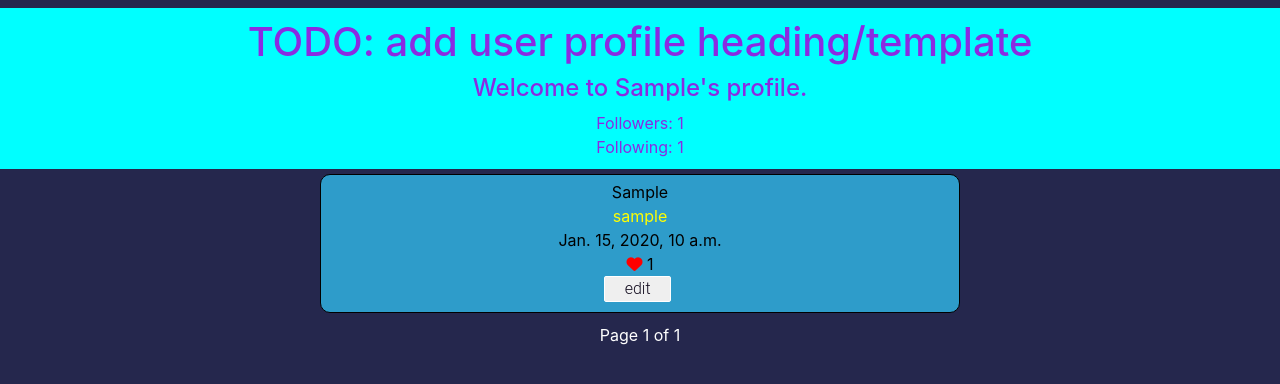
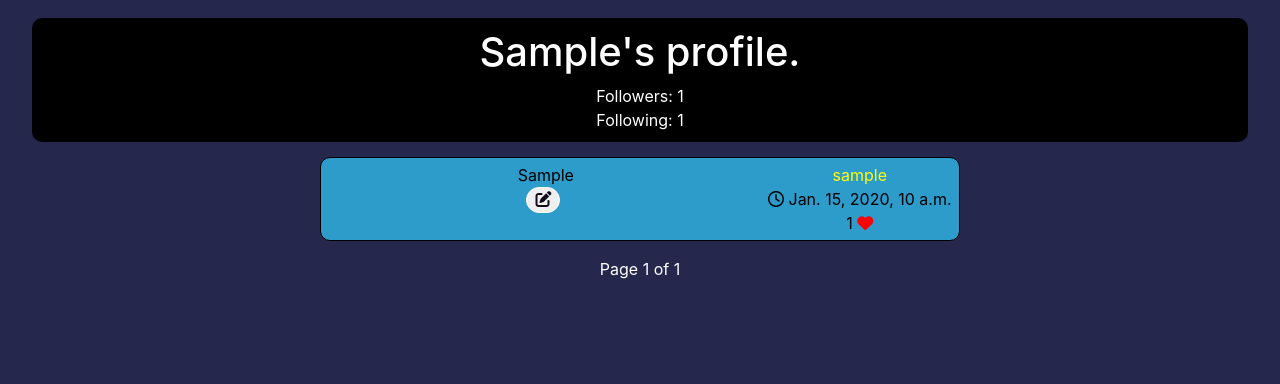
Before and after one commit to boshhy/Network, a Django app: a page that uses network/templates/network/profile.html in a window 1280 px wide. Shown: the part 56-440 px from the top of the page. Run offline with Django 3.2, Linux system fonts and the light colour scheme; a user stored in the database is signed in; tables that the repository leaves empty hold one stand-in row (values such as "Sample post"); some libraries are stand-ins or nearby versions.

Commit message:
Added styling to edit button, fixed profile posts style

```diff
--- a/network/static/network/styles.css
+++ b/network/static/network/styles.css
@@ -26,10 +26,16 @@
 }
 
 #profile {
-    background-color: aqua;
-    color: blueviolet;
+    background-color: black;
+    color: white;
     text-align: center;
     padding: 10px;
+    margin: 10px;
+    width: 95%;
+    align-items: center;
+    display: inline-block;
+    border-radius: 10px;
+
 }
 
 #all_posts {
@@ -78,23 +84,21 @@
 }
 
 #edit_button {
-
-    padding: 0em 1.2em;
+    padding: 0px 8px;
     border: 0.1em solid #FFFFFF;
     margin: 0 0.3em 0.3em 0;
-    border-radius: 0.12em;
+    border-radius: 100px;
     box-sizing: border-box;
     text-decoration: none;
     font-family: 'Roboto', sans-serif;
     font-weight: 300;
     color: #120b1e;
-
     transition: all 0.2s;
 }
 
 #edit_button:hover {
-    color: #000000;
-    background-color: #FFFFFF;
+    color: #ffffff;
+    background-color: #000000;
 }
 
 #post_button_id {
--- a/network/templates/network/index.html
+++ b/network/templates/network/index.html
@@ -16,7 +16,7 @@
     </div>
     {% else %}
     <div id="unauthorized">
-        Sign in to add a Post. <br>
+        <h5><a href="{% url 'login' %}">Sign in</a> to add a Post. <h5>
     </div>
     {% endif %}
     <div id="all_posts">
--- a/network/templates/network/profile.html
+++ b/network/templates/network/profile.html
@@ -3,8 +3,7 @@
 {% block body %}
     <h1>{{ test }}</h1>
     <div id="profile">
-        <h1>TODO: add user profile heading/template</h1>
-        <h4>Welcome to {{ profile_user|title }}'s profile.</h4>
+        <h1>{{ profile_user|title }}'s profile.</h1>
         <div>Followers: {{ total_followers }} </div>
         <div>Following: {{ total_followees }} </div>
         {% if can_follow %}
@@ -19,24 +18,34 @@
     <div id="all_posts">
         {% for post in all_posts %}
             <div id="single_post">
-                <div id="post" data-postid="{{post.id}}">{{ post }}</div>
-                <a href="{% url 'profile' post.user %}">{{post.user}}</a><br>
-                {{post.time_posted}}<br>
-                {% if user.is_authenticated %}
-                    {% if request.user in post.likes.all %}
-                        <div><i class="fa-solid fa-heart liked" id="like_icon" data-iconid="{{post.id}}"></i>
-                            <span id="postcount{{post.id}}"> {{post.likes.count}} </span></div>
+                <div id="post_container">
+                    <div id="post" data-postid="{{post.id}}">{{ post }}</div>
+                    <div id="edit_div">
+                        {% if post.user == request.user %}
+                        <button id="edit_button" data-buttonid="{{post.id}}"><i class="fa-solid fa-pen-to-square"></i></button>
+                        {% endif %}
+                    </div>
+                </div>
+                <div id="poster_info">
+                    <div><a href="{% url 'profile' post.user %}">{{post.user}}</a></div>
+                    <i class="fa-regular fa-clock"></i> {{post.time_posted}}<br>
+                    {% if user.is_authenticated %}
+                        {% if request.user in post.likes.all %}
+                            <div>
+                                <span id="postcount{{post.id}}"> {{post.likes.count}} </span>
+                                <i class="fa-solid fa-heart liked" id="like_icon" data-iconid="{{post.id}}"></i>
+                            </div>
+                        {% else %}
+                            <div>
+                                <span id="postcount{{post.id}}"> {{post.likes.count}} </span>
+                                <i class="fa-regular fa-heart" id="like_icon" data-iconid="{{post.id}}"></i>
+                            </div>
+                        {% endif %}
                     {% else %}
-                        <div><i class="fa-regular fa-heart" id="like_icon" data-iconid="{{post.id}}"></i>
-                            <span id="postcount{{post.id}}"> {{post.likes.count}} </span></div>
-                    {% endif %}
-                {% else %}
-                    <div><i class="fa-regular fa-heart"></i>
-                    <span> {{post.likes.count}} </span></div>
-                {% endif %}
-                <div id="edit_div">
-                    {% if post.user == request.user %}
-                    <button id="edit_button" data-buttonid="{{post.id}}">edit</button>
+                        <div>
+                            <span> {{post.likes.count}} </span>
+                            <i class="fa-regular fa-heart"></i>
+                        </div>
                     {% endif %}
                 </div>
             </div><br>
--- a/network/views.py
+++ b/network/views.py
@@ -35,7 +35,7 @@
         })
     else:
         return render(request, "network/index.html", {
-            "all_posts": all_posts,
+            "all_posts": all_posts_paginated,
             "test": "User is not authenticated."
         })
 
```
Also changed, not shown: network/templates/network/following.html (+28 -13 lines).
